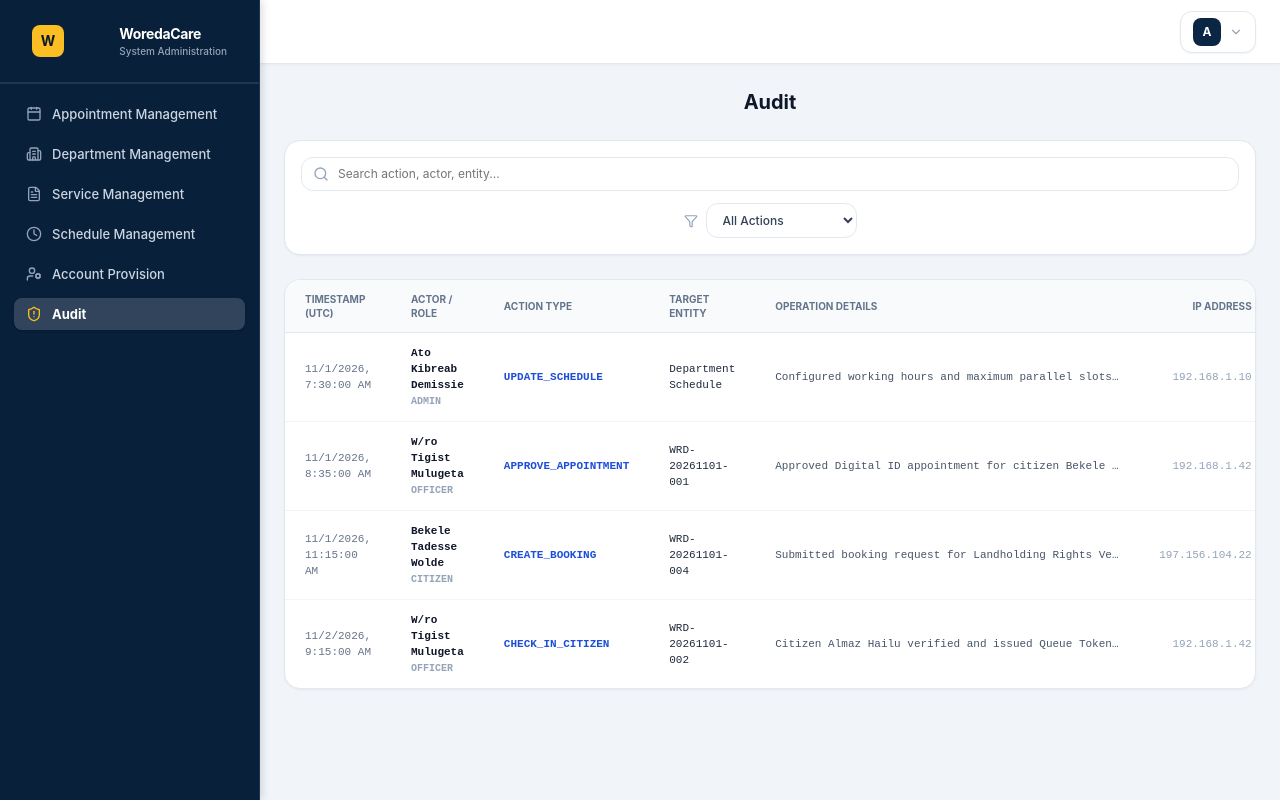
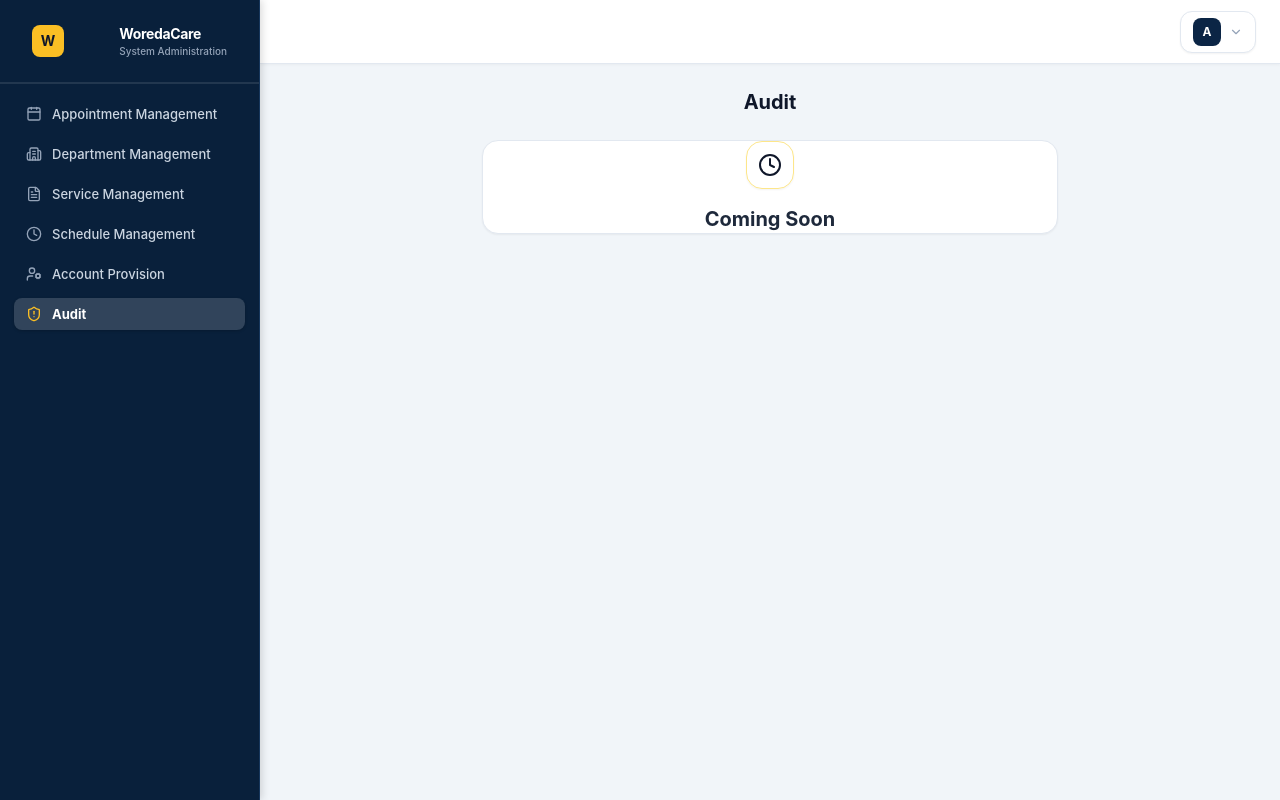
Before and after one commit to Amir3356/Woreda-Booking-and-Appointment-Management-System, a React (Vite) app in the folder client/: page /admin/audit in a window 1280 px wide. Built offline with nearby package versions, Linux system fonts and the light colour scheme.

Commit message:
feat(audit): replace mock data with clean Coming Soon section

```diff
--- a/client/pages/admin/AdminAuditPage.jsx
+++ b/client/pages/admin/AdminAuditPage.jsx
@@ -1,24 +1,8 @@
 "use client";
 
-import { useState } from "react";
-import { useStore } from "@/lib/store";
-import { Search, Filter } from "lucide-react";
+import { Clock } from "lucide-react";
 
 export default function AdminAuditLogsPage() {
-  const { auditLogs } = useStore();
-  const [search, setSearch] = useState("");
-  const [actionFilter, setActionFilter] = useState("ALL");
-
-  const filteredLogs = (auditLogs || []).filter((log) => {
-    const matchesSearch =
-      log.userName?.toLowerCase().includes(search.toLowerCase()) ||
-      log.action?.toLowerCase().includes(search.toLowerCase()) ||
-      log.entity?.toLowerCase().includes(search.toLowerCase()) ||
-      log.details?.toLowerCase().includes(search.toLowerCase());
-    const matchesAction = actionFilter === "ALL" || log.action?.includes(actionFilter);
-    return matchesSearch && matchesAction;
-  });
-
   return (
     <div className="space-y-6 max-w-7xl mx-auto">
       {/* Header */}
@@ -26,73 +10,12 @@ export default function AdminAuditLogsPage() {
         <h2 className="text-xl font-bold text-slate-900">Audit</h2>
       </div>
 
-      {/* Filter and Search Bar */}
-      <div className="bg-white p-4 rounded-2xl border border-slate-200 shadow-xs flex flex-col md:flex-row gap-3 items-center justify-between">
-        <div className="relative w-full md:w-80">
-          <Search className="w-4 h-4 text-slate-400 absolute left-3 top-1/2 -translate-y-1/2" />
-          <input
-            type="text"
-            value={search}
-            onChange={(e) => setSearch(e.target.value)}
-            placeholder="Search action, actor, entity..."
-            className="w-full pl-9 pr-3 py-2 rounded-xl border border-slate-200 text-xs focus:ring-2 focus:ring-blue-600 focus:outline-none"
-          />
+      {/* Main Content Section */}
+      <div className="bg-white rounded-2xl border border-slate-200 shadow-xs p-16 text-center max-w-xl mx-auto my-6 flex flex-col items-center justify-center">
+        <div className="w-12 h-12 rounded-2xl bg-amber-50 text-amber-600 flex items-center justify-center mb-4 border border-amber-200 shadow-xs">
+          <Clock className="w-6 h-6 text-amber-600" />
         </div>
-
-        <div className="flex items-center gap-2">
-          <Filter className="w-3.5 h-3.5 text-slate-400" />
-          <select
-            value={actionFilter}
-            onChange={(e) => setActionFilter(e.target.value)}
-            className="px-3 py-2 rounded-xl border border-slate-200 text-xs bg-white font-medium text-slate-700"
-          >
-            <option value="ALL">All Actions</option>
-            <option value="CREATE_BOOKING">Booking Creation</option>
-            <option value="STATUS">Status Transitions</option>
-            <option value="APPROVE">Approvals</option>
-            <option value="SCHEDULE">Schedule Updates</option>
-            <option value="LOGIN">User Logins</option>
-          </select>
-        </div>
-      </div>
-
-      {/* Audit Logs Table */}
-      <div className="bg-white rounded-2xl border border-slate-200 shadow-xs overflow-hidden">
-        <div className="overflow-x-auto">
-          <table className="w-full text-left text-xs">
-            <thead className="bg-slate-50 border-b border-slate-200 text-slate-500 uppercase font-semibold text-[10px]">
-              <tr>
-                <th className="px-5 py-3">Timestamp (UTC)</th>
-                <th className="px-5 py-3">Actor / Role</th>
-                <th className="px-5 py-3">Action Type</th>
-                <th className="px-5 py-3">Target Entity</th>
-                <th className="px-5 py-3">Operation Details</th>
-                <th className="px-5 py-3 text-right">IP Address</th>
-              </tr>
-            </thead>
-            <tbody className="divide-y divide-slate-100 font-mono text-[11px]">
-              {filteredLogs.map((log) => (
-                <tr key={log.id} className="hover:bg-slate-50/80 transition-colors">
-                  <td className="px-5 py-3 text-slate-500 whitespace-nowrap">
-                    {new Date(log.timestamp).toLocaleString()}
-                  </td>
-                  <td className="px-5 py-3 font-sans font-bold text-slate-900">
-                    <div>{log.userName}</div>
-                    <span className="text-[10px] uppercase font-bold text-slate-400 font-mono">
-                      {log.userRole}
-                    </span>
-                  </td>
-                  <td className="px-5 py-3 font-bold text-blue-700">{log.action}</td>
-                  <td className="px-5 py-3 text-slate-800">{log.entity}</td>
-                  <td className="px-5 py-3 font-sans text-slate-600 max-w-sm truncate">
-                    {log.details}
-                  </td>
-                  <td className="px-5 py-3 text-right text-slate-400">{log.ipAddress}</td>
-                </tr>
-              ))}
-            </tbody>
-          </table>
-        </div>
+        <h3 className="text-xl font-bold text-slate-800">Coming Soon</h3>
       </div>
     </div>
   );
```
